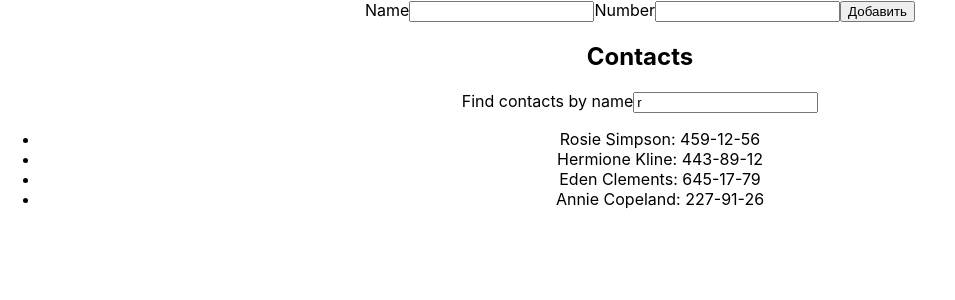
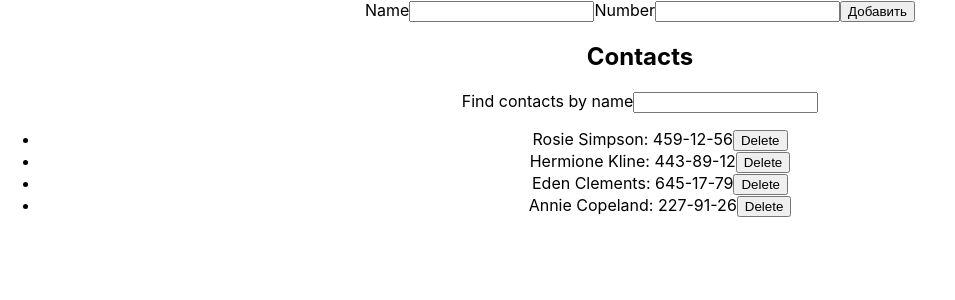
Before and after one commit to rodion-prokopchenko/goit-react-hw-02-phonebook, a React (Create React App) app: page / in a window 1280 px wide. Shown: the top 300 px of the page, without its empty margins (0-955 px from the left). Built offline with nearby package versions, Linux system fonts and the light colour scheme.

Commit message:
добавил удаление

```diff
--- a/src/App.js
+++ b/src/App.js
@@ -7,28 +7,35 @@ import shortid from "shortid";
 
 class App extends Component {
   state = {
+    // filter: "r",
     contacts: [
       { id: "id-1", name: "Rosie Simpson", number: "459-12-56" },
       { id: "id-2", name: "Hermione Kline", number: "443-89-12" },
       { id: "id-3", name: "Eden Clements", number: "645-17-79" },
       { id: "id-4", name: "Annie Copeland", number: "227-91-26" },
     ],
-    filter: "r",
   };
 
   findByName = () => {
     let contacts = this.state.contacts;
-    console.log(
-      contacts.filter((contacts) =>
-        contacts.name.toLowerCase().includes(this.state.filter.toLowerCase())
-      )
+
+    contacts.filter((contacts) =>
+      contacts.name.toLowerCase().includes(this.state.filter.toLowerCase())
     );
   };
 
-  changeFilter = (e) => {
-    e.preventDefault();
-    this.setState({ filter: e.currentTarget.value });
+  changeFilter = (ee) => {
+    this.setState({ filter: ee.currentTarget.value });
     console.log(this.state.filter);
+    this.findByName();
+  };
+
+  deleteContact = (contactId) => {
+    this.setState((prevState) => ({
+      contacts: prevState.contacts.filter(
+        (contacts) => contacts.id !== contactId
+      ),
+    }));
   };
 
   addContact = (name, number) => {
@@ -49,11 +56,11 @@ class App extends Component {
         <ContactForm addContact={this.addContact} />
         <h2>Contacts</h2>
         <Filter
-          value={filter}
-          onChange={this.changeFilter}
-          onFind={this.findByName}
+        // value={filter}
+        // onChange={this.changeFilter}
+        // onFind={this.findByName}
         />
-        <ContactList contacts={contacts} />
+        <ContactList contacts={contacts} deleteContact={this.deleteContact} />
       </div>
     );
   }
--- a/src/Components/ContactForm/ContactForm.js
+++ b/src/Components/ContactForm/ContactForm.js
@@ -25,9 +25,7 @@ export default class ContactForm extends Component {
   };
   onSumbitButton = (e) => {
     e.preventDefault();
-    // console.log("нажал");
-    // console.log(this.state.name);
-    // console.log(this.state.number);
+
     this.props.addContact(this.state.name, this.state.number);
     // this.ref.nameInput.value = "";
   };
--- a/src/Components/ContactList/ContactList.js
+++ b/src/Components/ContactList/ContactList.js
@@ -3,13 +3,25 @@ import propTypes from "prop-types";
 import shortid from "shortid";
 
 export default class ContactList extends Component {
+  deteleC = (e) => {
+    console.log(e.currentTarget.children);
+    this.props.deleteContact(e);
+  };
   render() {
     return (
       <>
         <ul>
           {this.props.contacts.map((contacts) => (
-            <li key={shortid.generate()}>
+            <li
+              key={shortid.generate()}
+              id={contacts.id}
+              onClick={(e) => {
+                this.props.deleteContact(e.currentTarget.id);
+                console.log(e.currentTarget.id);
+              }}
+            >
               {contacts.name}: {contacts.number}
+              <button type="button">Delete</button>
             </li>
           ))}
         </ul>
--- a/src/Components/Filter/Filter.js
+++ b/src/Components/Filter/Filter.js
@@ -2,54 +2,51 @@ import react, { Component } from "react";
 import propTypes from "prop-types";
 import shortid from "shortid";
 
-// export default class Filter extends Component {
-//   state = {
-//     filterWords: "",
-//   };
+export default class Filter extends Component {
+  state = {
+    filterWords: "",
+  };
 
-//   onFilterWordsChange = (e) => {
-//     e.preventDefault();
-//     this.setState({ filterWords: e.currentTarget.value });
-//     console.log(this.state.filterWords);
-//   };
+  onFilterWordsChange = (w) => {
+    this.setState({ filterWords: w.currentTarget.value });
+    console.log(this.state.filterWords);
+  };
 
-//   render() {
-//     return (
-//       <form>
-//         <label key={shortid.generate()}>
-//           Find contacts by name
-//           <input
-//             type="text"
-//             name="filter"
-//             pattern="^[a-zA-Zа-яА-Я]+(([' -][a-zA-Zа-яА-Я ])?[a-zA-Zа-яА-Я]*)*$"
-//             title="Name may contain only letters, apostrophe, dash and spaces. For example Adrian, Jacob Mercer, Charles de Batz de Castelmore d'Artagnan"
-//             required
-//             onInput={this.onFilterWordsChange}
-//             key={shortid.generate()}
-//           ></input>
-//         </label>
-//       </form>
-//     );
-//   }
-// }
-
-// Filter.propTypes = {
-
-// }
-
-const Filter = ({ value, onChange, onFind }) => (
+  render() {
+    return (
       <form>
         <label key={shortid.generate()}>
           Find contacts by name
           <input
             type="text"
-        value={value}
-        onInput={onChange}
-        onInput={onFind}
+            name="filter"
+            pattern="^[a-zA-Zа-яА-Я]+(([' -][a-zA-Zа-яА-Я ])?[a-zA-Zа-яА-Я]*)*$"
+            title="Name may contain only letters, apostrophe, dash and spaces. For example Adrian, Jacob Mercer, Charles de Batz de Castelmore d'Artagnan"
+            required
+            onInput={this.onFilterWordsChange}
             key={shortid.generate()}
           ></input>
         </label>
       </form>
     );
+  }
+}
 
-export default Filter;
+Filter.propTypes = {};
+
+// const Filter = ({ value, onChange }) => (
+//   <form>
+//     <label key={shortid.generate()}>
+//       Find contacts by name
+//       <input
+//         type="text"
+//         value={value}
+//         onInput={onChange}
+//         // onInput={onFind}
+//         // key={shortid.generate()}
+//       ></input>
+//     </label>
+//   </form>
+// );
+
+// export default Filter;
```
Lines whose indentation alone changed are shown as unchanged.
